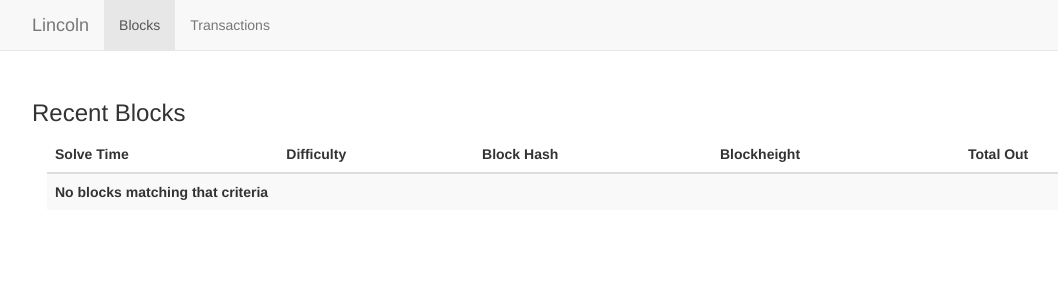
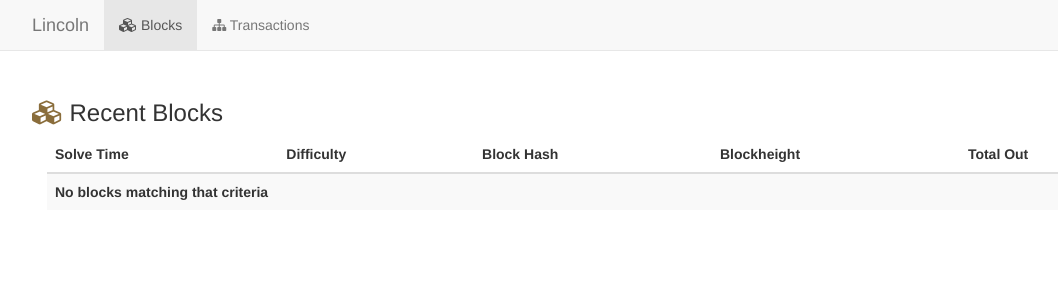
Before and after one commit to icook/lincoln, a Flask app: page / in a window 1280 px wide. Shown: the top 300 px of the page, without its empty margins (38-1096 px from the left). Run offline with Flask 2, Linux system fonts and the light colour scheme; data that the repository does not hold is empty; parts of the project's set-up code (start-up, migrations or seed data) failed here and were passed over; some libraries are stand-ins or nearby versions.

Commit message:
Add iconography to make interface more intuitive

```diff
--- a/lincoln/templates/base.html
+++ b/lincoln/templates/base.html
@@ -41,8 +41,8 @@
         </div>
         <div class="collapse navbar-collapse">
           <ul class="nav navbar-nav">
-            <li{% if page == "blocks" %} class="active"{% endif %}><a href="/">Blocks</a></li>
-            <li{% if page == "transactions" %} class="active"{% endif %}><a href="/transactions">Transactions</a></li>
+            <li{% if page == "blocks" %} class="active"{% endif %}><a href="/"><i class="fa fa-cubes"></i> Blocks</a></li>
+            <li{% if page == "transactions" %} class="active"{% endif %}><a href="/transactions"><i class="fa fa-sitemap"></i> Transactions</a></li>
           </ul>
         </div><!--/.nav-collapse -->
       </div>
--- a/lincoln/templates/block.html
+++ b/lincoln/templates/block.html
@@ -1,9 +1,9 @@
 {% set title = "Block #" + block.height | comma %}
 {% extends "base.html" %}
 {% block content %}
-<div class="col-lg-10 col-lg-offset-1">
+<div class="col-lg-12">
   {% if block %}
-  <h2>Block #{{ block.height | comma }}</h2>
+  <h3><i class="fa fa-cube text-primary"></i> Block #{{ block.height | comma }}</h3>
   <div class="panel panel-default" style="background:none;">
     <div class="panel-heading">Network Details</div>
     <div class="table-responsive">
--- a/lincoln/templates/blocks.html
+++ b/lincoln/templates/blocks.html
@@ -2,7 +2,7 @@
 {% set page = "blocks" %}
 {% extends "base.html" %}
 {% block content %}
-<h3 style="margin-top:0px;">Recent Blocks</h3>
+<h3 style="margin-top:0px;"><i class="fa fa-cubes text-warning"></i> Recent Blocks</h3>
 <div class="table-responsive col-lg-12">
   <table class="table table-striped table-hover tablesorter blockTable">
     <thead>
--- a/lincoln/templates/transaction.html
+++ b/lincoln/templates/transaction.html
@@ -1,10 +1,10 @@
 {% set title = "Transaction " + transaction.txid | bytes %}
 {% extends "base.html" %}
 {% block content %}
-<div class="col-lg-10 col-lg-offset-1">
+<div class="col-lg-12">
   {% if transaction %}
   {% set block = transaction.block %}
-  <h2>Transaction Details</h2>
+  <h3><i class="fa fa-exchange text-primary"></i> Transaction Details</h3>
   <div class="panel panel-default" style="background:none;">
     <div class="panel-heading">Network Details</div>
     <div class="table-responsive">
--- a/lincoln/templates/transactions.html
+++ b/lincoln/templates/transactions.html
@@ -2,6 +2,6 @@
 {% set page = "transactions" %}
 {% extends "base.html" %}
 {% block content %}
-<h3 style="margin-top:0px;">Recent Transactions</h3>
+<h3 style="margin-top:0px;"><i class="fa fa-sitemap text-warning"></i> Recent Transactions</h3>
 {% include "transaction_table.html" %}
 {% endblock %}
```
Also changed, not shown: 1 other file.
